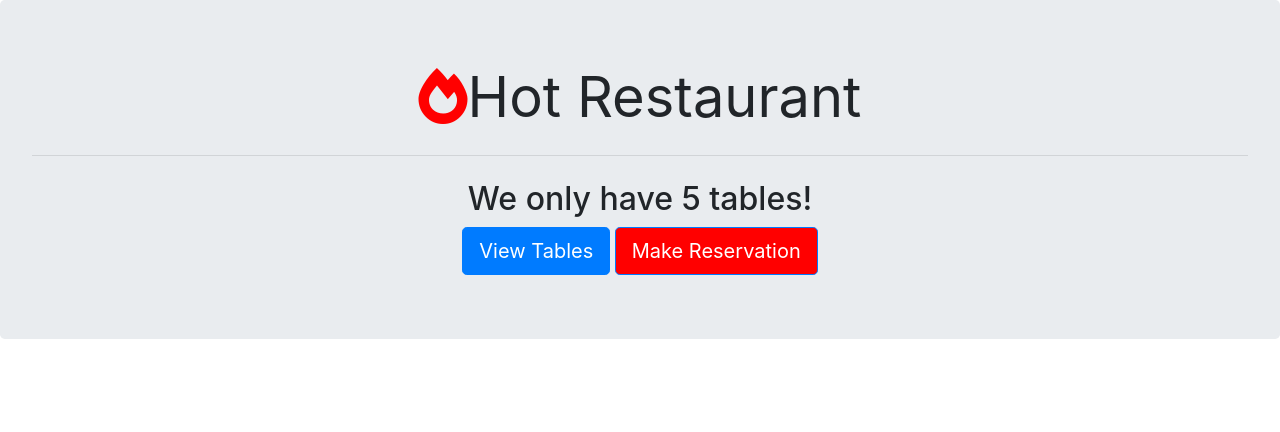
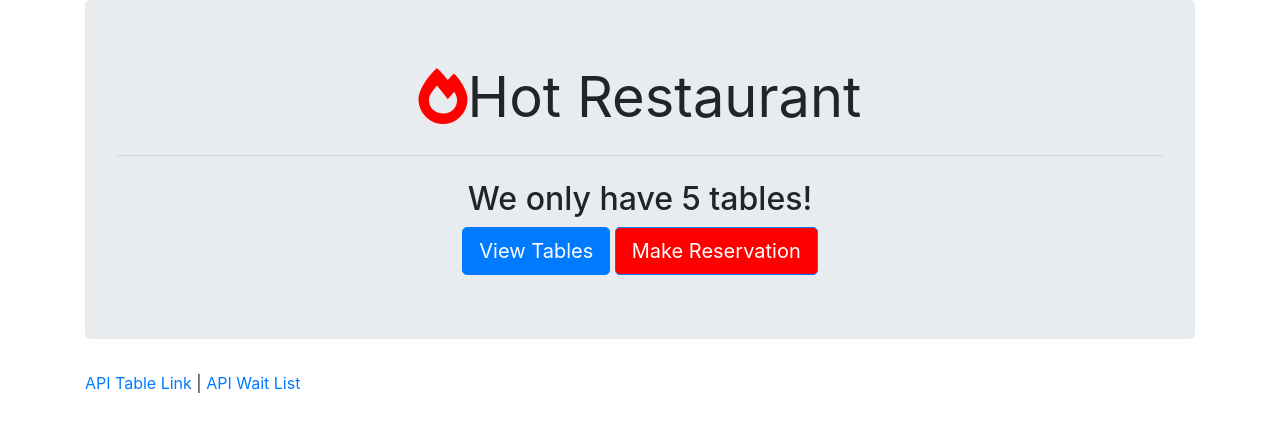
Before and after one commit to luvwitch/HotRestaurant, a website: page index.html in a window 1280 px wide. Drawn offline with nearby package versions, Linux system fonts and the light colour scheme.

Commit message:
Reservation and Home Page Updates

```diff
--- a/index.html
+++ b/index.html
@@ -12,6 +12,7 @@
   </head>
   <body>
 
+    <div class="container">
         <div id="center" class="jumbotron">
             <h1 class="display-4"><i id="fire" class="fas fa-fire-alt"></i><strong>Hot Restaurant</strong></h1>
             <hr class="my-4">
@@ -19,7 +20,11 @@
             <a class="btn btn-primary btn-lg" href="./tables.html" role="button">View Tables</a>
             <a id="red" class="btn btn-primary btn-lg" href="./reserve.html" role="button">Make Reservation</a>
         </div>
+    </div>
 
+    <div class="container">
+        <a href="#">API Table Link</a> | <a href="#">API Wait List</a>
+    </div>
     <script src="https://code.jquery.com/jquery-3.5.1.slim.min.js" integrity="sha384-DfXdz2htPH0lsSSs5nCTpuj/zy4C+OGpamoFVy38MVBnE+IbbVYUew+OrCXaRkfj" crossorigin="anonymous"></script>
     <script src="https://cdn.jsdelivr.net/npm/bootstrap@4.5.3/dist/js/bootstrap.bundle.min.js" integrity="sha384-ho+j7jyWK8fNQe+A12Hb8AhRq26LrZ/JpcUGGOn+Y7RsweNrtN/tE3MoK7ZeZDyx" crossorigin="anonymous"></script>
   </body>
```
Also changed, not shown: reserve.html (+8 -1 lines). Lines whose indentation alone changed are shown as unchanged.
